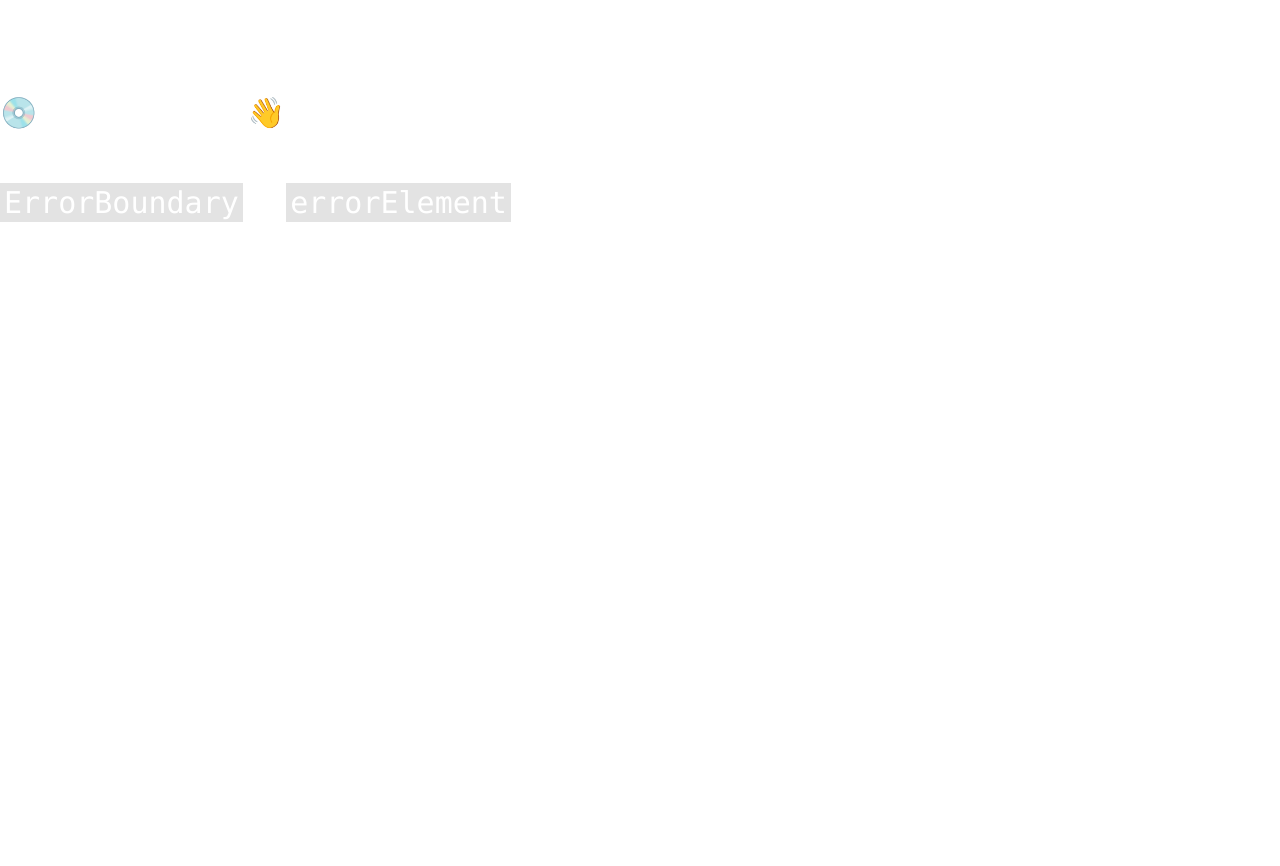
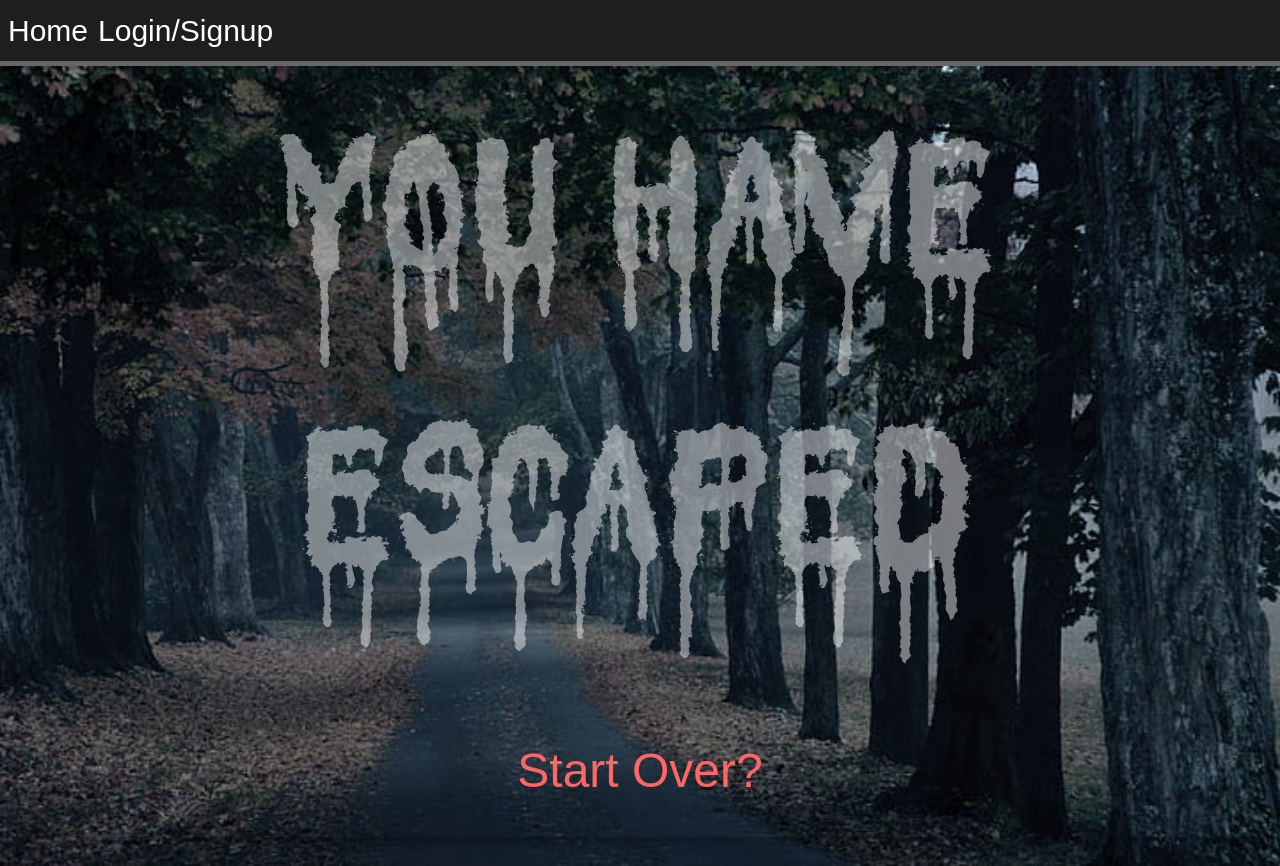
Before and after one commit to yvonneewa/final-project, a React (Vite) app in the folder client/: page /escaped in a window 1280 px wide. Before the commit this address had no page. Before the commit the page ends 800 px from the top, so only its background shows below. Built offline with nearby package versions, Linux system fonts and the light colour scheme; a web font is replaced by a local one.

Commit message:
added you escaped at the end

```diff
--- a/client/src/main.jsx
+++ b/client/src/main.jsx
@@ -9,6 +9,7 @@ import Login from "./pages/Login";
 
 import auth from "./utils/auth.js";
 import Dead from "./pages/Dead.jsx";
+import Escape from "./pages/Escape.jsx";
 
 
 
@@ -34,6 +35,10 @@ const router = createBrowserRouter([
       {
         path: "/gameover",
         element: <Dead />,
+      },
+      {
+        path: "/escaped",
+        element: <Escape />,
       },
       {
         path: "/game",
--- /dev/null
+++ b/client/src/pages/Escape.jsx
@@ -0,0 +1,34 @@
+import React from "react";
+
+const Escape = () => {
+  const handleStartClick = (e) => {
+    e.preventDefault();
+    window.location.href = "/";
+  };
+
+  return (
+    <div className="home-page">
+    <div className="row mb-4">
+      <div className="col-md-10">
+        <div className="title-container"></div>
+        <div className="fade-in-title">
+          <h1 className="creepster">You have Escaped</h1>
+        </div>
+        <div align="center">
+          <a
+            href="/"
+            id="start-link"
+            className="play-button"
+            onClick={handleStartClick}
+          >
+            Start Over?
+          </a>
+        </div>
+      </div>
+    </div>
+    </div>
+  );
+};
+
+
+export default Escape;
--- a/client/src/pages/Game.jsx
+++ b/client/src/pages/Game.jsx
@@ -64,6 +64,20 @@ function Game() {
     window.location.href = "/gameover";
   }
 
+  async function goToEscape() {
+    // Call goNextStory with nextStoryId set to 1
+    const response = await goNextStory({
+      variables: {
+        nextStoryId: 1,
+      },
+    });
+    setStoryData(response.data.goNextStory);
+    setStoryId(1); // Set storyId to 1
+
+    // Redirect to /gameover after updating story data
+    window.location.href = "/escaped";
+  }
+
   return (
     <>
       <div className="game-page">
@@ -98,7 +112,7 @@ function Game() {
             ) : (
               <>
                 {storyData?.choices?.length == 0 ? (
-                  <button onClick={clickNext}>Next</button>
+                  <button onClick={storyData.story_id == 22 ? goToEscape : clickNext}>Next</button>
                 ) : null}
                 {storyData?.choices?.length == 0 &&
                 !storyData?.disable_go_back ? (
```
